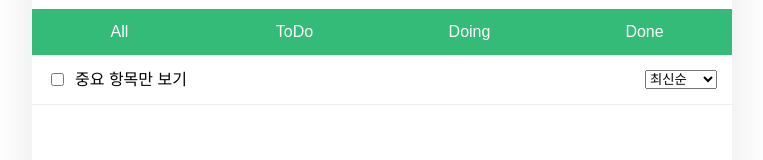
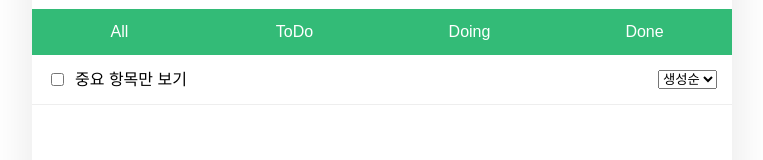
Before and after one commit to FOB-7avaScript/Assignment7-JK-YH-WB-SH, a React (Create React App) app: page / in a window 1280 px wide. Shown: the part 121-281 px from the top of the page, without its empty margins (258-1021 px from the left). Built offline with nearby package versions, Linux system fonts and the light colour scheme; a web font is replaced by a local one.

Commit message:
Refactor: 로직 리팩토링

```diff
--- a/src/components/TodoContainer.tsx
+++ b/src/components/TodoContainer.tsx
@@ -5,10 +5,8 @@ import TodoList from './TodoList';
 import TodoFooter from './TodoFooter';
 import { useTodo } from 'hooks/useTodo';
 
-interface Props {}
-
-const TodoContainer: FC<Props> = () => {
-  const { todoState, setTodoState, chekedCategory, setChekedCategory, nextIdState, incrementNextId, toggleTodo, removeTodo, createTodo, changeTodo } =
+const TodoContainer = () => {
+  const { todoState, setTodoState, chekedCategory, setChekedCategory, nextIdState, incrementNextId, toggleTodo, removeTodo, createTodo, changeTodo, tempTodo } =
     useTodo();
 
   return (
@@ -21,6 +19,7 @@ const TodoContainer: FC<Props> = () => {
         setTodoState={setTodoState}
         chekedCategory={chekedCategory}
         setChekedCategory={setChekedCategory}
+        tempTodo={tempTodo}
       />
       <TodoList todos={todoState} toggleTodo={toggleTodo} changeTodo={changeTodo} removeTodo={removeTodo} setTodoState={setTodoState} />
       <TodoFooter todos={todoState} />
--- a/src/components/TodoHeader.tsx
+++ b/src/components/TodoHeader.tsx
@@ -1,9 +1,10 @@
-import moment from 'moment';
-import React, { FC, useState, useEffect } from 'react';
+import React, { FC, useState } from 'react';
 import styled from 'styled-components';
 import 'react-dates/initialize';
 import { SingleDatePicker } from 'react-dates';
 import 'react-dates/lib/css/_datepicker.css';
+import moment from 'moment';
+import { MENU_CATEGORIES } from 'utils/config';
 import { Itodo, Status } from './types';
 
 interface TodoCreateProps {
@@ -14,28 +15,29 @@ interface TodoCreateProps {
   chekedCategory: string | null;
   setTodoState: React.Dispatch<React.SetStateAction<Itodo[]>>;
   setChekedCategory: React.Dispatch<React.SetStateAction<string | null>>;
+  tempTodo: Itodo[];
 }
 
-const TodoHeader: FC<TodoCreateProps> = ({ nextId, createTodo, incrementNextId, todoState, setTodoState, chekedCategory, setChekedCategory }) => {
-  const [value, setValue] = useState('');
+const TodoHeader: FC<TodoCreateProps> = ({ nextId, createTodo, incrementNextId, todoState, setTodoState, chekedCategory, setChekedCategory, tempTodo }) => {
+  const [value, setValue] = useState<string>('');
   const [dueDate, setDueDate] = useState<moment.Moment | null>(moment());
   const [focused, setFocused] = useState<boolean>(false);
   const [checked, setChecked] = useState<boolean>(false);
   const [notImportantTodo, setNotImportantTodo] = useState<Itodo[]>([]);
-  const [notSortedTodo, setNotSortedTodo] = useState<Itodo[]>([]);
+
+  const sortByTime = (selectedValue: any, todo: Itodo[]) => {
+    if (selectedValue === 'default') {
+      return setTodoState(tempTodo);
+    }
+    todo.sort((a: any, b: any) => (selectedValue === 'newest' ? a.dueDate.localeCompare(b.dueDate) : b.dueDate.localeCompare(a.dueDate)));
+    setTodoState(todo);
+  };
 
   const handleSelectBox = (e: React.ChangeEvent<HTMLSelectElement>) => {
     const { value } = e.currentTarget;
     const copyTodo = [...todoState];
 
-    if (value === 'newest') {
-      copyTodo.sort((a: any, b: any) => b.dueDate.localeCompare(a.dueDate));
-      setTodoState(copyTodo);
-    }
-    if (value === 'oldest') {
-      copyTodo.sort((a: any, b: any) => a.dueDate.localeCompare(b.dueDate));
-      setTodoState(copyTodo);
-    }
+    sortByTime(value, copyTodo);
   };
 
   const handleCheckBox = (e: React.ChangeEvent<HTMLInputElement>) => {
@@ -55,38 +57,21 @@ const TodoHeader: FC<TodoCreateProps> = ({ nextId, createTodo, incrementNextId,
   const showRelatedTodo = (category: string | null) => {
     switch (category) {
       case 'All':
-        setTodoState(todoState.concat(notSortedTodo).map((todo: Itodo, index: number) => ({ ...todo, id: index })));
-        setNotSortedTodo([]);
+        setTodoState(tempTodo);
         break;
       case 'ToDo': {
-        const todoInTodoState = todoState.filter((todo: Itodo) => todo.status === Status.ToDo);
-        const todoOutTodoState = todoState.filter((todo: Itodo) => todo.status !== Status.ToDo);
-        const todoInNotSortedTodo = notSortedTodo.filter((todo: Itodo) => todo.status === Status.ToDo);
-        const todoInOutSortedTodo = notSortedTodo.filter((todo: Itodo) => todo.status !== Status.ToDo);
-        setTodoState(todoInTodoState.concat(todoInNotSortedTodo).map((todo: Itodo, index: number) => ({ ...todo, id: index })));
-        setNotSortedTodo(todoOutTodoState.concat(todoInOutSortedTodo).map((todo: Itodo, index: number) => ({ ...todo, id: index })));
+        setTodoState(tempTodo.filter((todo: Itodo) => todo.status === Status.ToDo));
         break;
       }
       case 'Doing': {
-        const DoingInTodoState = todoState.filter((todo: Itodo) => todo.status === Status.Doing);
-        const DoingOutTodoState = todoState.filter((todo: Itodo) => todo.status !== Status.Doing);
-        const DoingInNotSortedTodo = notSortedTodo.filter((todo: Itodo) => todo.status === Status.Doing);
-        const DoingInOutSortedTodo = notSortedTodo.filter((todo: Itodo) => todo.status !== Status.Doing);
-        setTodoState(DoingInTodoState.concat(DoingInNotSortedTodo).map((todo: Itodo, index: number) => ({ ...todo, id: index })));
-        setNotSortedTodo(DoingOutTodoState.concat(DoingInOutSortedTodo).map((todo: Itodo, index: number) => ({ ...todo, id: index })));
+        setTodoState(tempTodo.filter((todo: Itodo) => todo.status === Status.Doing));
         break;
       }
       case 'Done': {
-        const DoneInTodoState = todoState.filter((todo: Itodo) => todo.status === Status.Done);
-        const DoneOutTodoState = todoState.filter((todo: Itodo) => todo.status !== Status.Done);
-        const DoneInNotSortedTodo = notSortedTodo.filter((todo: Itodo) => todo.status === Status.Done);
-        const DoneInOutSortedTodo = notSortedTodo.filter((todo: Itodo) => todo.status !== Status.Done);
-        setTodoState(DoneInTodoState.concat(DoneInNotSortedTodo).map((todo: Itodo, index: number) => ({ ...todo, id: index })));
-        setNotSortedTodo(DoneOutTodoState.concat(DoneInOutSortedTodo).map((todo: Itodo, index: number) => ({ ...todo, id: index })));
+        setTodoState(tempTodo.filter((todo: Itodo) => todo.status === Status.Done));
         break;
       }
       default:
-        setTodoState(todoState);
         break;
     }
   };
@@ -140,7 +125,7 @@ const TodoHeader: FC<TodoCreateProps> = ({ nextId, createTodo, incrementNextId,
         </CircleButton>
       </HeaderForm>
       <TabWrap>
-        {menuCategories.map((category, idx) => (
+        {MENU_CATEGORIES.map((category, idx) => (
           <li key={idx} onClick={handleMenuCategory}>
             {category}
           </li>
@@ -153,8 +138,9 @@ const TodoHeader: FC<TodoCreateProps> = ({ nextId, createTodo, incrementNextId,
         </ImporatantCheck>
         <div>
           <select onChange={handleSelectBox}>
-            <option value="newest">최신순</option>
-            <option value="oldest">오래된순</option>
+            <option value="default">생성순</option>
+            <option value="newest">빠른순</option>
+            <option value="oldest">느린순</option>
           </select>
         </div>
       </ControlBox>
@@ -258,6 +244,4 @@ const ImporatantCheck = styled.div`
   align-items: center;
 `;
 
-const menuCategories = ['All', 'ToDo', 'Doing', 'Done'];
-
 export default TodoHeader;
--- a/src/components/TodoItem.tsx
+++ b/src/components/TodoItem.tsx
@@ -14,7 +14,6 @@ interface Props {
 }
 
 const TodoItem: FC<Props> = ({ handleRemove, toggleTodo, changeTodo, todo, isDragging, ...props }) => {
-  console.log(isDragging);
   return (
     <ItemBlock isDragging={isDragging} {...props} draggable="true">
       <FlexContainer>
--- a/src/hooks/useTodo.tsx
+++ b/src/hooks/useTodo.tsx
@@ -1,4 +1,5 @@
 import React, { useState, useEffect } from 'react';
+import moment from 'moment';
 import { saveLocalStorage, loadLocalStorage } from 'utils/storage';
 import { Itodo } from 'components/types';
 
@@ -7,7 +8,7 @@ let initialTemp: Itodo[] = [];
 
 export const useTodo = () => {
   const [todoState, setTodoState] = useState<Itodo[]>(initialTodos);
-  const [tempTodo, setTempTodo] = useState<Itodo[] | []>(loadLocalStorage('tempTodos'));
+  const [tempTodo, setTempTodo] = useState<Itodo[]>(loadLocalStorage('tempTodos'));
   const [nextIdState, setNextIdState] = useState<number>(0);
   const [chekedCategory, setChekedCategory] = useState<string | null>('');
 
@@ -17,36 +18,45 @@ export const useTodo = () => {
 
   useEffect(() => {
     saveData();
-  }, [todoState]);
+  }, [todoState, tempTodo]);
 
   const incrementNextId = () => {
     setNextIdState(nextIdState + 1);
   };
 
   const changeTodo = (id: number) => {
-    const newTodo = todoState.map((todo) => (todo.id === id ? (todo.status === 2 ? { ...todo, status: 0 } : { ...todo, status: todo.status + 1 }) : todo));
-    setTodoState(newTodo);
-    setTempTodo(newTodo);
+    const newTodos = todoState.map((todo) =>
+      todo.id === id
+        ? todo.status === 2
+          ? { ...todo, status: 0, updatedAt: moment().format('YYYY-MM-DD') }
+          : { ...todo, status: todo.status + 1, updatedAt: moment().format('YYYY-MM-DD') }
+        : todo,
+    );
+    setTodoState(newTodos);
+    setTempTodo(newTodos);
   };
 
   const toggleTodo = (id: number) => {
-    const newTodo = todoState.map((todo) => (todo.id === id ? { ...todo, isImportant: !todo.isImportant } : todo));
-    setTodoState(newTodo);
-    setTempTodo(newTodo);
+    const newTodos = todoState.map((todo) => (todo.id === id ? { ...todo, isImportant: !todo.isImportant, updatedAt: moment().format('YYYY-MM-DD') } : todo));
+    setTodoState(newTodos);
+    setTempTodo(newTodos);
   };
 
   const removeTodo = (id: number) => {
-    const newTodo = todoState.filter((todo: Itodo) => todo.id !== id).map((todo: Itodo, index: number) => ({ ...todo, id: index }));
-    setTodoState(newTodo);
-    setTempTodo(newTodo);
+    const newTodos = todoState.filter((todo: Itodo) => todo.id !== id).map((todo: Itodo, index: number) => ({ ...todo, id: index }));
+    setTodoState(newTodos);
+    setTempTodo(newTodos);
     setNextIdState(nextIdState - 1);
   };
 
   const createTodo = (todo: Itodo) => {
-    const nextId = todoState.length;
-    const newTodo = todoState.concat({ ...todo, id: nextId });
-    setTodoState(newTodo);
-    setTempTodo(newTodo);
+    const nextId = tempTodo.length;
+    const newTodos = todoState.concat({ ...todo, id: nextId });
+    const newTempTodos = tempTodo.concat({ ...todo, id: nextId });
+    if (chekedCategory === 'All') {
+      setTodoState(newTodos);
+    }
+    setTempTodo(newTempTodos);
   };
 
   const loadData = () => {
@@ -80,5 +90,6 @@ export const useTodo = () => {
     removeTodo,
     createTodo,
     changeTodo,
+    tempTodo,
   };
 };
--- a/src/utils/config.ts
+++ b/src/utils/config.ts
@@ -1 +1 @@
-export const b = 'b';
+export const MENU_CATEGORIES = ['All', 'ToDo', 'Doing', 'Done'];
```
